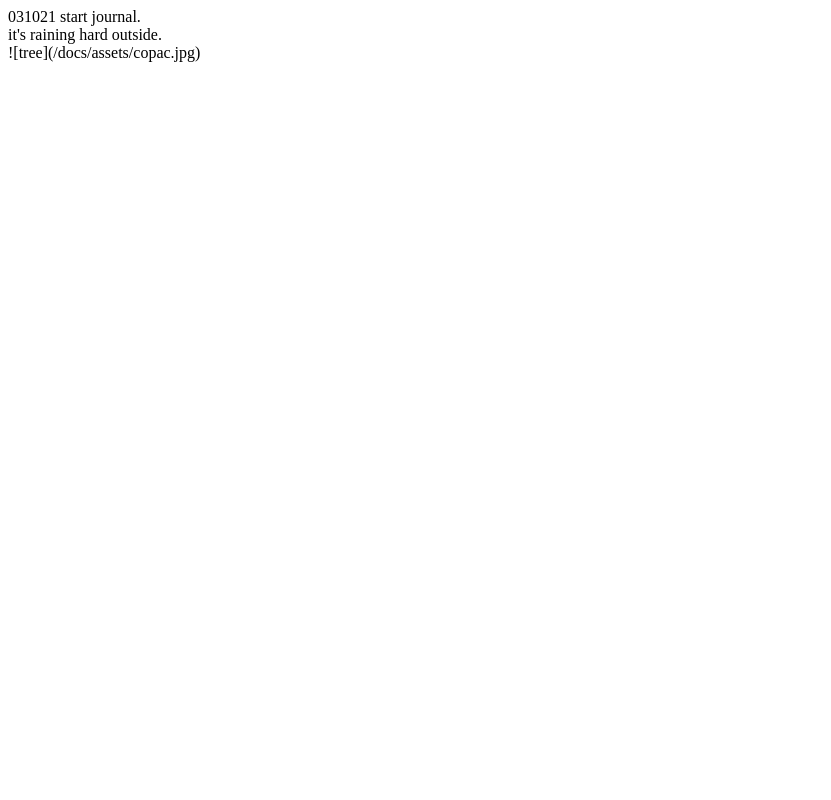
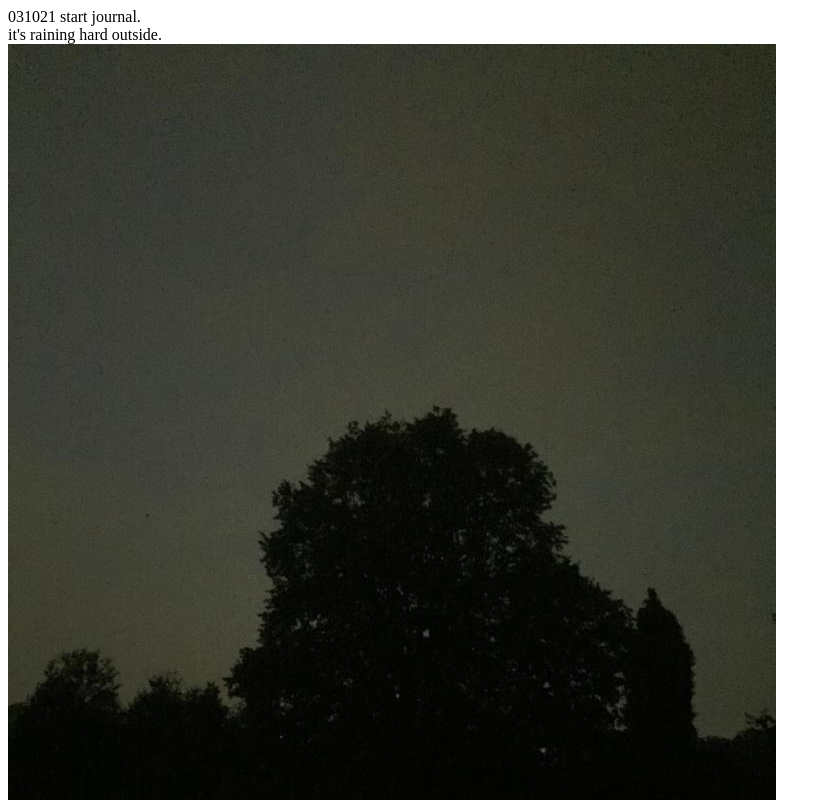
Before and after one commit to sebsiff/instruments, a plain HTML site: page index.html in a window 1280 px wide. Shown: the top 800 px of the page, without its empty margins (0-831 px from the left). Drawn offline with Linux system fonts and the light colour scheme.

Commit message:
Update index.html

```diff
--- a/index.html
+++ b/index.html
@@ -7,7 +7,7 @@
 031021
 start journal. <br>
 it's raining hard outside.<br>
-![tree](/docs/assets/copac.jpg)
+<img src="/docs/assets/copac.jpg" alt="copac">
 
 </body>
 </html>
```
